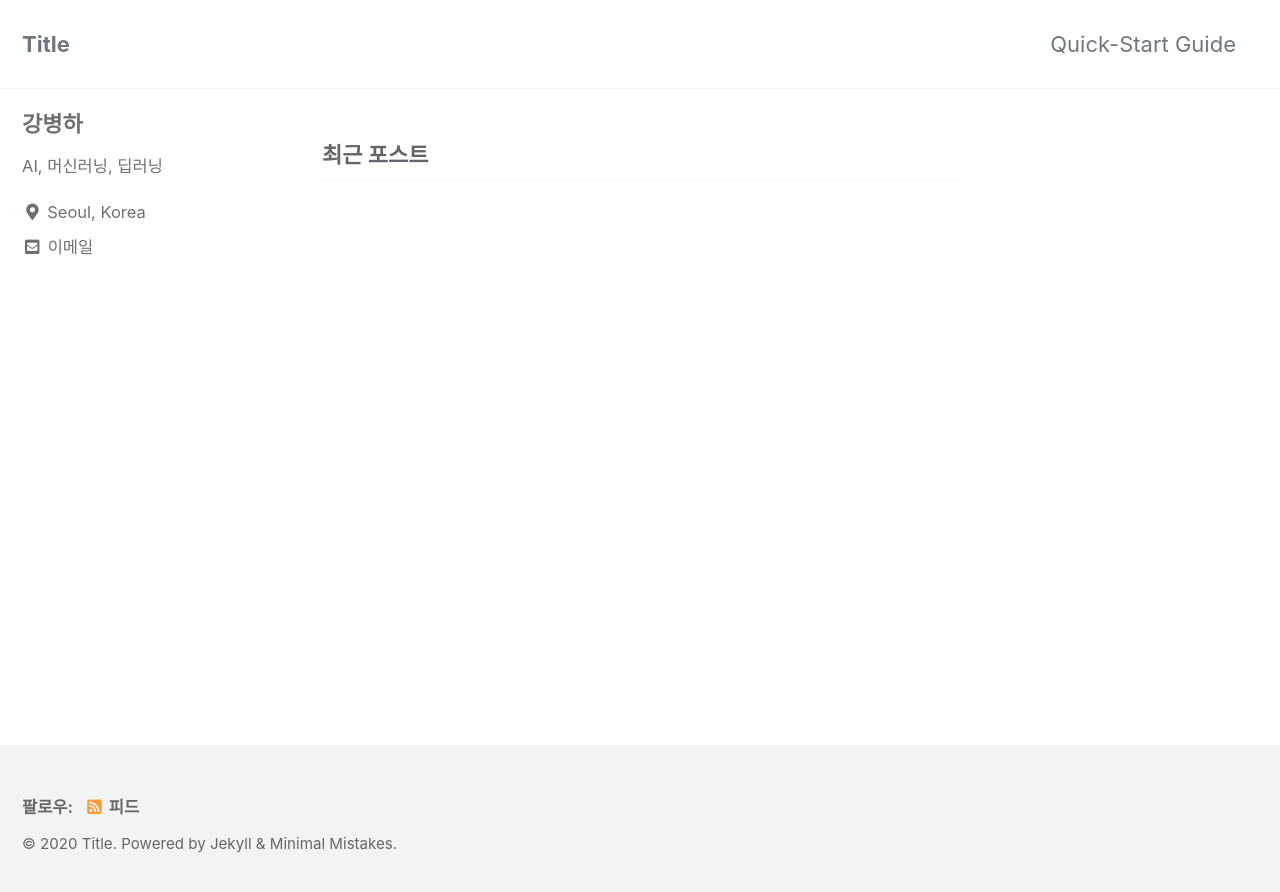
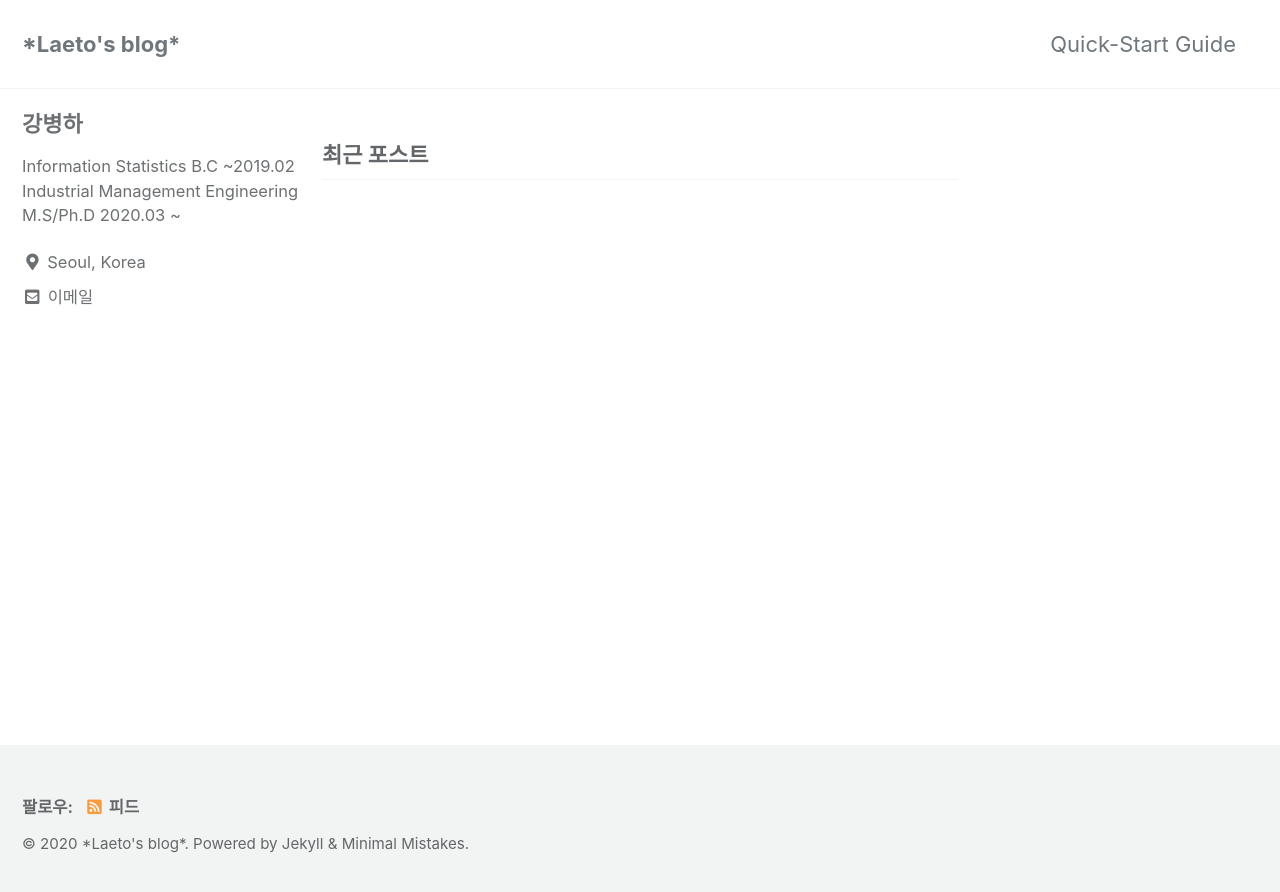
Before and after one commit to laetokang/laetokang.github.io, a Jekyll site: the page built from index.html, in a window 1280 px wide. Shown: the top 892 px of the page. Built offline with Jekyll 4.4.1, drawn with Linux system fonts in a browser that asks for light colours; cached includes are drawn as plain includes; the list of posts is cut into pages by our own code.

Commit message:
bio, title, description 수정

```diff
--- a/_config.yml
+++ b/_config.yml
@@ -16,11 +16,11 @@ minimal_mistakes_skin    : "default" # "air", "aqua", "contrast", "dark", "dirt"
 
 # Site Settings
 locale                   : "ko-KR"
-title                    : "Title"
+title                    : "*Laeto's blog*"
 title_separator          : "-"
 subtitle                 : # site tagline that appears below site title in masthead
 name                     : #""
-description              : #""
+description              : "인공지능을 공부하고 있는 28살입니다."
 url                      : "https://laetokang.github.io/"# the base hostname & protocol for your site e.g. "https://mmistakes.github.io"
 baseurl                  : ""# the subpath of your site, e.g. "/blog"
 repository               : # GitHub username/repo-name e.g. "mmistakes/minimal-mistakes"
@@ -95,7 +95,8 @@ analytics:
 author:
   name             : "강병하"
   avatar           : # path of avatar image, e.g. "/assets/images/bio-photo.jpg"
-  bio              : "AI, 머신러닝, 딥러닝"
+  bio              : "Information Statistics B.C ~2019.02
+                      Industrial Management Engineering M.S/Ph.D 2020.03 ~ "
   location         : "Seoul, Korea"
   email            : "kbh0287@korea.ac.kr"
   links:
```
